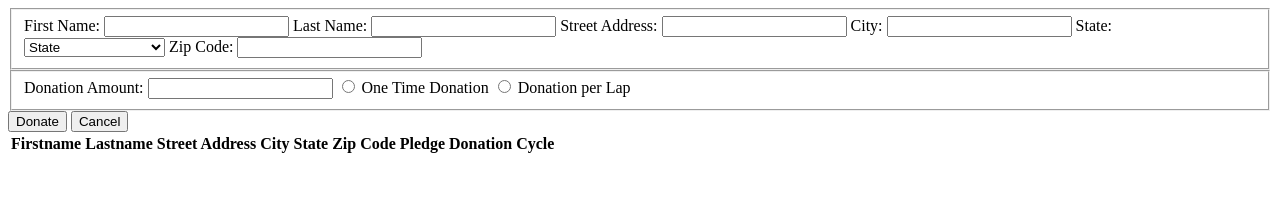
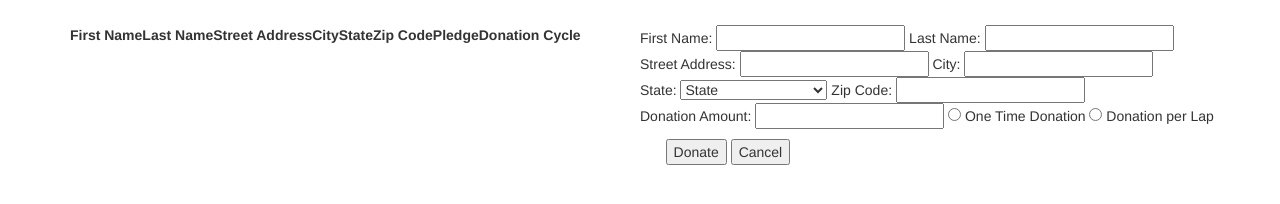
Before and after one commit to JeremyBakker/nssExercise-walkathonDonations, a plain HTML site: page index.html in a window 1280 px wide. Drawn offline with nearby package versions, Linux system fonts and the light colour scheme.

Commit message:
completed basic bootstrap requirements

```diff
--- a/css/main.css
+++ b/css/main.css
@@ -0,0 +1,19 @@
+.container {
+	margin-top: 25px;
+}
+
+#buttonDiv {
+	margin-left: 52%;
+	margin-top: 10px;
+}
+
+tr:nth-child(even) {
+	background-color: lightgrey;
+}
+
+@media only screen and (max-width : 992px) {
+	.container {
+		margin: 0;
+		padding: 0;
+	}
+    }
--- a/index.html
+++ b/index.html
@@ -2,15 +2,42 @@
 <html lang="en">
 	<head>
 		<meta charset="UTF-8">
+		<meta http-equiv="X-UA-Compatible" content="IE=edge">
+    	<meta name="viewport" content="width=device-width, initial-scale=1">
 		<title>Walkathon Donations</title>
+		<link rel="stylesheet" href="https://maxcdn.bootstrapcdn.com/bootstrap/3.3.7/css/bootstrap.min.css" integrity="sha384-BVYiiSIFeK1dGmJRAkycuHAHRg32OmUcww7on3RYdg4Va+PmSTsz/K68vbdEjh4u" crossorigin="anonymous">
+		<link rel="stylesheet" type="text/css" href="css/main.css">
 	</head>
 	<body>
+		<div class="container">
+			<div class="row">
+				<div class="col-sm-6">
+					<table id="displayTable table-striped">
+						<thead>
+							<th>First Name</th>
+							<th>Last Name</th>
+							<th>Street Address</th>
+							<th>City</th>
+							<th>State</th>
+							<th>Zip Code</th>
+							<th>Pledge</th>
+							<th>Donation Cycle</th>
+						</thead>
+						<tbody id="displayTableBody">
+						</tbody>
+					</table>
+				</div>
+				<div class="col-sm-6">
 					<form id="donationForm">
-			<fieldset>
+						<div class="row">
 							First Name: <input type=text name="firstName" id="firstName">
 							Last Name: <input type=text name="lastName" id="lastName">
+						</div>
+						<div class="row">
 							Street Address: <input type=text name="streetAddress" id="streetAddress">
 							City: <input type=text name="city" id="city">
+						</div>
+						<div class="row">
 							State: <select name="state" id="state">
 								<option value="default" selected="selected">State</option>
 								<option value="AL">Alabama</option>
@@ -66,27 +93,20 @@
 								<option value="WY">Wyoming</option>
 							</select>
 						Zip Code: <input type="text" name="zipCode" id="zipCode">
-			</fieldset>
-			<fieldset>
+						</div>
+						<div class="row">
 							Donation Amount: <input type="text" name="donationAmount" id="donationAmount">
 							<input type="radio" name="cycle" id="oneTime"> One Time Donation
 							<input type="radio" name="cycle" id="perLap"> Donation per Lap
-			</fieldset>
+						</div>
 					</form>
+				</div>
+			</div>
+		</div>
+		<div id="buttonDiv">
 			<button id="donateButton">Donate</button>
 			<button id="cancelButton">Cancel</button>
-		<table id="displayTable">
-			<tr>
-				<th>Firstname</th>
-				<th>Lastname</th>
-				<th>Street Address</th>
-				<th>City</th>
-				<th>State</th>
-				<th>Zip Code</th>
-				<th>Pledge</th>
-				<th>Donation Cycle</th>
-			</tr>
-		</table>
+		</div>
 	<script type="text/javascript" src="javascripts/donor.js"></script>
 	<script type="text/javascript" src="javascripts/main.js"></script>
 	</body>
--- a/javascripts/main.js
+++ b/javascripts/main.js
@@ -11,7 +11,7 @@ var oneTime = document.getElementById("oneTime");
 var perLap = document.getElementById("perLap");
 var donateButton = document.getElementById("donateButton");
 var cancelButton = document.getElementById("cancelButton");
-var displayTable = document.getElementById("displayTable");
+var displayTableBody = document.getElementById("displayTableBody");
 var donationForm = document.getElementById("donationForm");
 var i = 0;
 
@@ -42,7 +42,7 @@ donateButton.addEventListener("click", function(){
 	donorObject.donationAmount = donationAmount.value;
 	donorObject.donationCycle = donationCycle;
 	Donate.addDonors(donorObject);
-	displayTable.innerHTML +=
+	displayTableBody.innerHTML +=
 		`<tr>
 			<td>${Donate.getDonors()[i].firstName}</td>
 			<td>${Donate.getDonors()[i].lastName}</td>
```
Lines whose indentation alone changed are shown as unchanged.
